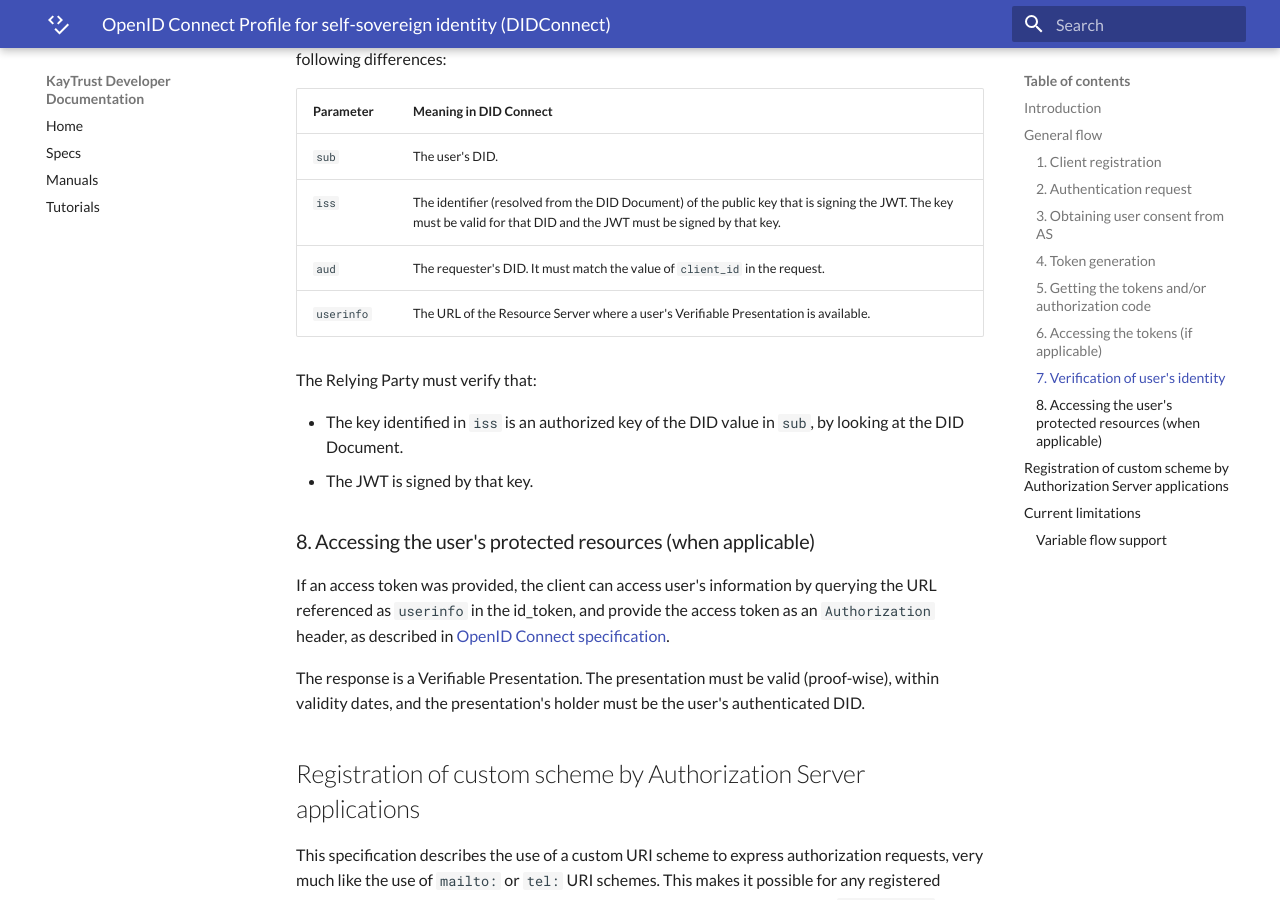
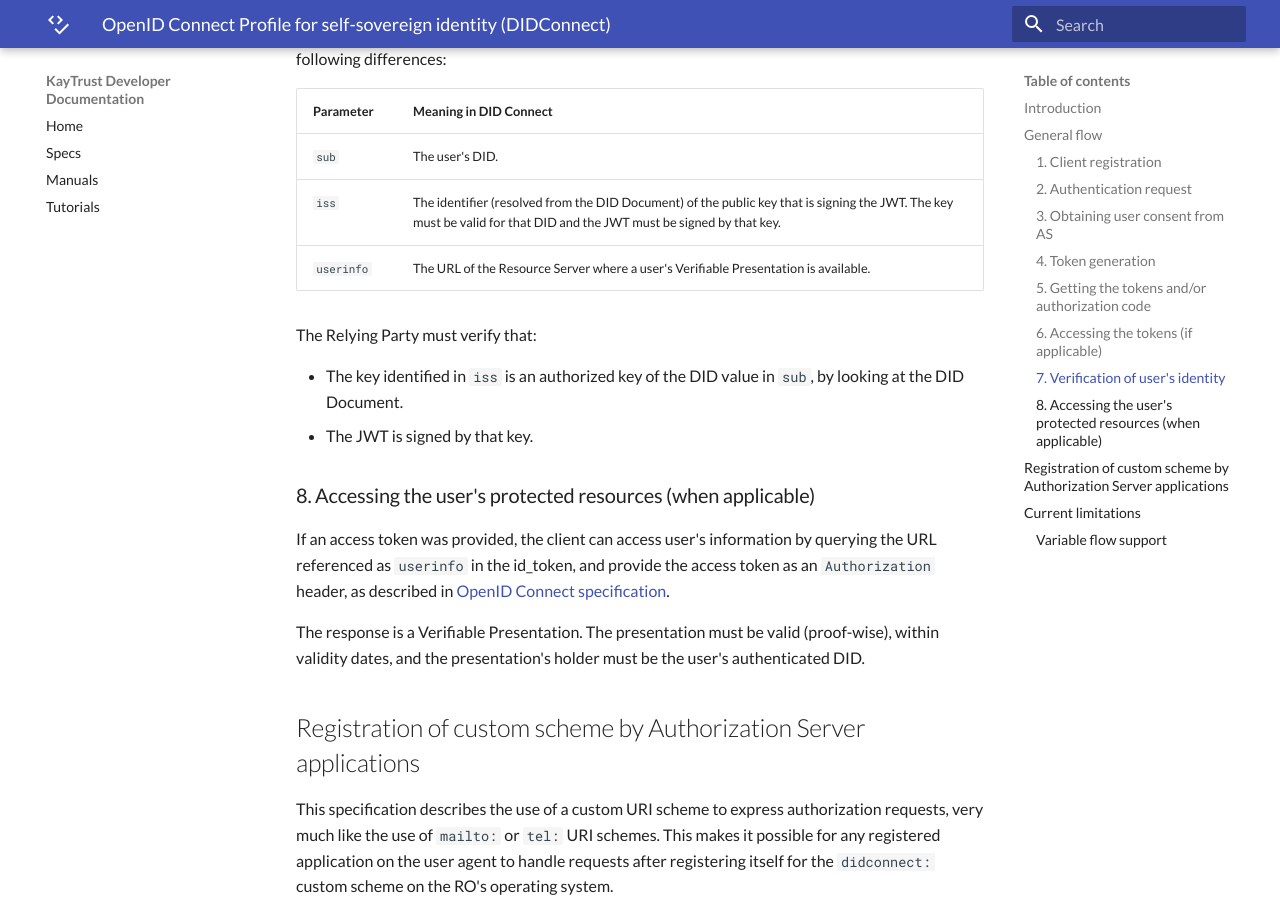
Before and after one commit to KayTrust/kaytrust.github.io, an MkDocs documentation site: the page built from docs/Specs/DIDConnect.md, in a window 1280 px wide and 900 px high, scrolled down 3532 px. Built offline with MkDocs 1.6.1 and Material for MkDocs 9.7.7, drawn with Linux system fonts in a browser that asks for light colours.

Commit message:
Updated DIDConnect

```diff
--- a/docs/Specs/DIDConnect.md
+++ b/docs/Specs/DIDConnect.md
@@ -81,7 +81,6 @@
 |-----------|-----------------------
 | `sub`     | The user's DID.
 | `iss`| The identifier (resolved from the DID Document) of the public key that is signing the JWT. The key must be valid for that DID and the JWT must be signed by that key.
-| `aud`| The requester's DID. It must match the value of `client_id` in the request.
 | `userinfo` | The URL of the Resource Server where a user's Verifiable Presentation is available.
 
 The Relying Party must verify that:
```
